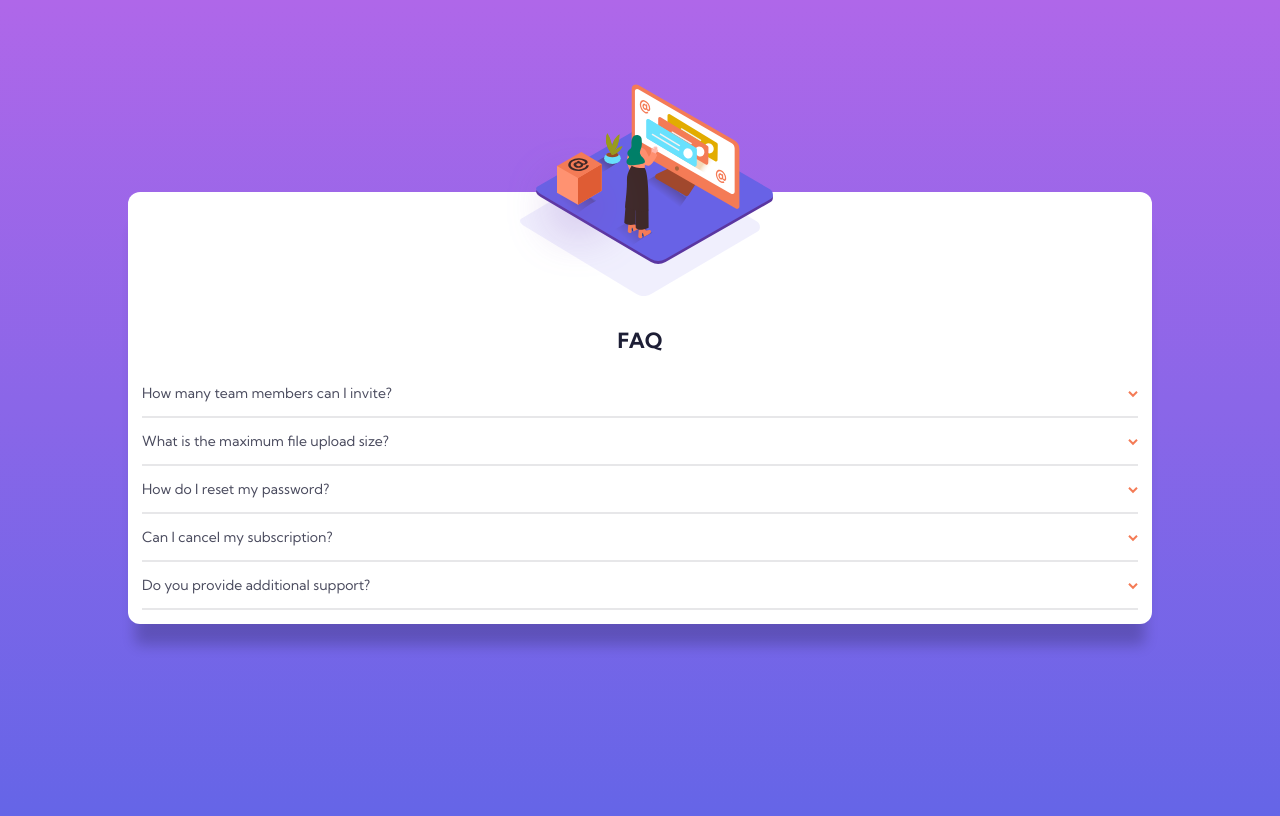
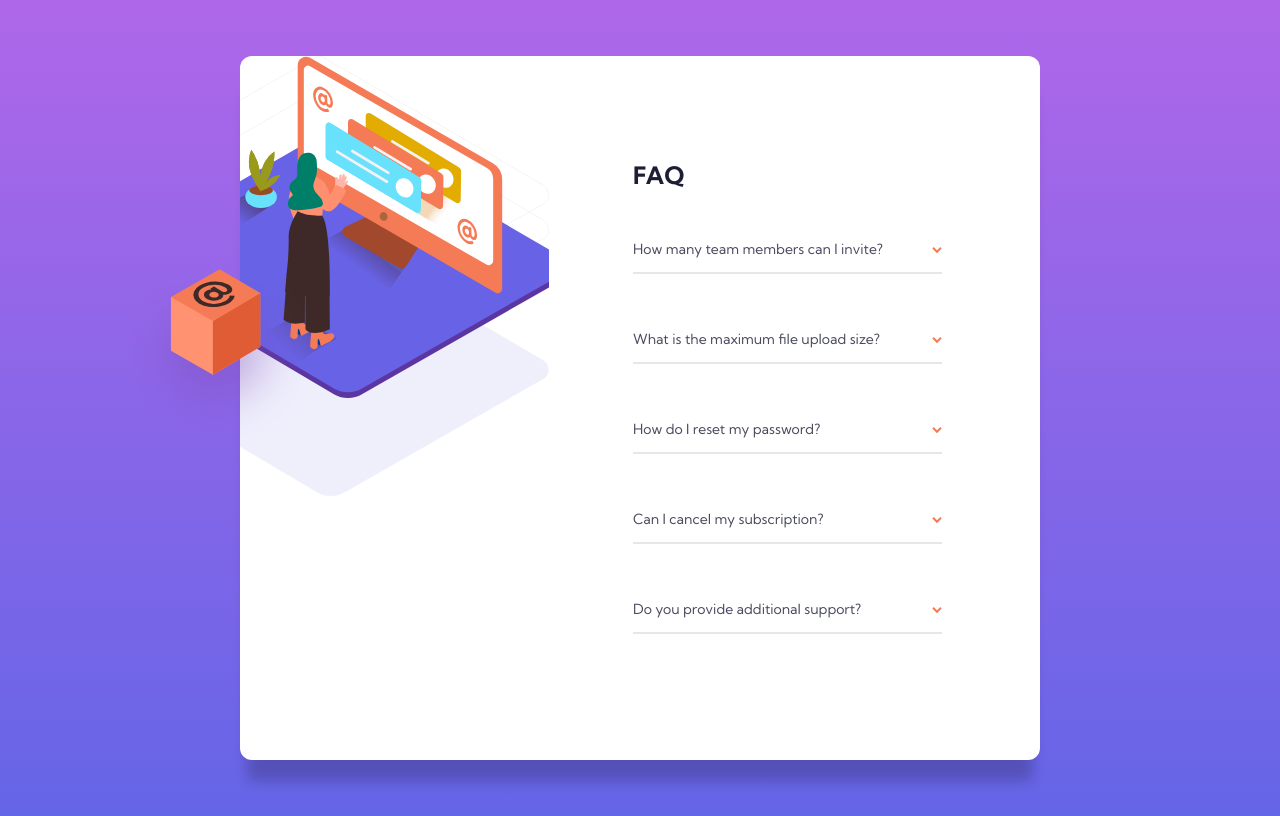
Before and after one commit to nicm42/faq-accordion-card-main, a website: page index.html in a window 1280 px wide. Drawn offline with Linux system fonts and the light colour scheme.

Commit message:
Updated breakpoint

```diff
--- a/src/_mixins.scss
+++ b/src/_mixins.scss
@@ -1,4 +1,4 @@
-$breakpoints-up: ("small": "376px", "large": "1440px");
+$breakpoints-up: ("small": "376px", "large": "800px");
 
 @mixin breakpoint-up($size) {
   @media (min-width: map-get($breakpoints-up, $size)) {
```
Also changed, not shown: styles.css, 1 other file.
